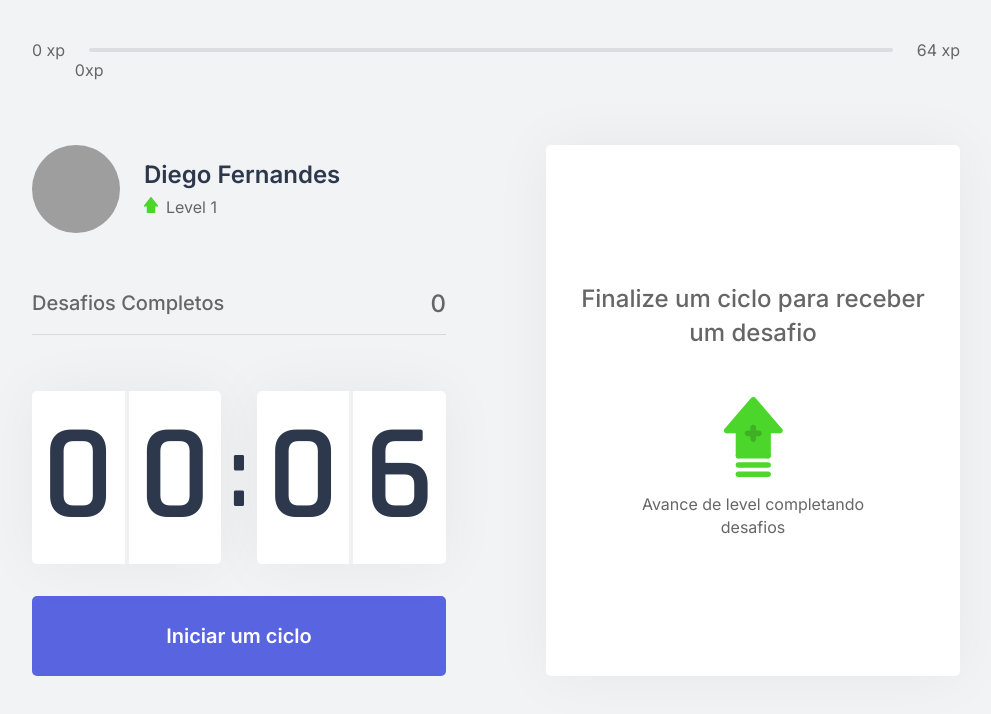
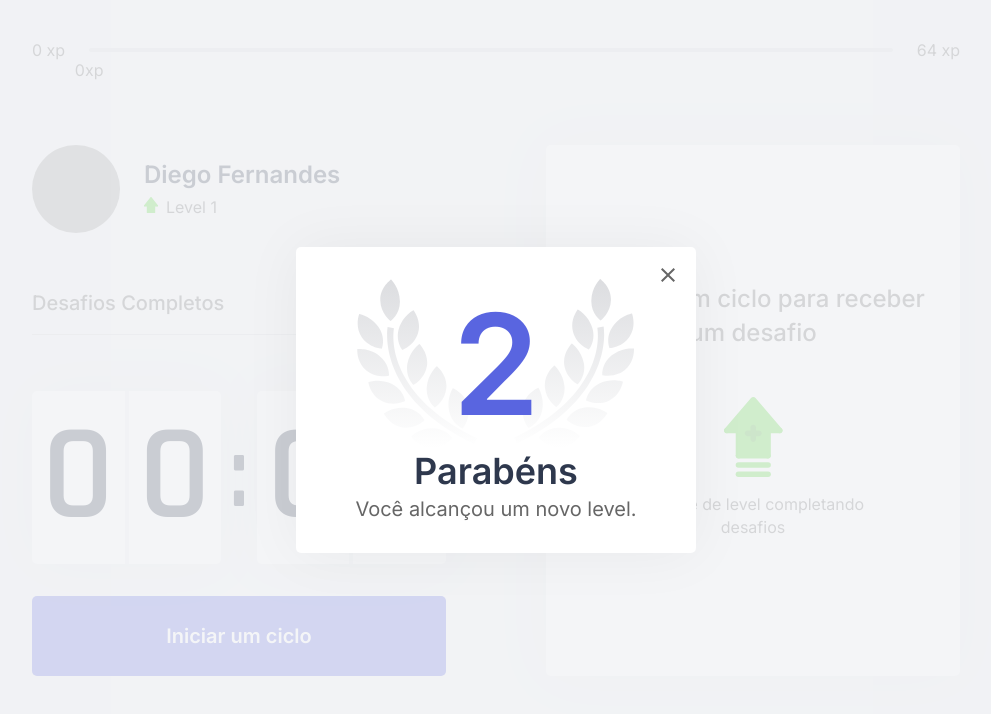
Before and after one commit to carolribeiro2112/moveit-nextjs-nlw04, a Next.js app: page / in a window 1280 px wide. Shown: the top 714 px of the page, without its empty margins (144-1135 px from the left). Built offline with nearby package versions, Linux system fonts and the light colour scheme; grey boxes are pictures that could not be loaded.

Commit message:
add server side props and add modal component

```diff
--- a/package.json
+++ b/package.json
@@ -9,12 +9,14 @@
   },
   "dependencies": {
     "@types/styled-components": "^5.1.7",
+    "js-cookie": "^3.0.1",
     "next": "10.0.7",
     "react": "17.0.1",
     "react-dom": "17.0.1",
     "styled-components": "^5.2.1"
   },
   "devDependencies": {
+    "@types/js-cookie": "^3.0.0",
     "@types/node": "^14.14.31",
     "@types/react": "^17.0.2",
     "@types/react-dom": "^17.0.1",
--- /dev/null
+++ b/src/components/LevelUpModal/index.tsx
@@ -0,0 +1,18 @@
+import { Overlay, Container } from './styles';
+
+export function LevelUpModal () {
+  return (
+    <Overlay>
+      <Container>
+        <header>2</header>
+
+        <strong>Parabéns</strong>
+        <p>Você alcançou um novo level.</p>
+
+        <button type='button'>
+          <img src="/icons/close.svg" alt="fechar modal" />
+        </button>
+      </Container>
+    </Overlay>
+  )
+}
--- /dev/null
+++ b/src/components/LevelUpModal/styles.ts
@@ -0,0 +1,53 @@
+import styled from "styled-components";
+
+export const Overlay = styled.div`
+  background: rgba(242, 243, 245, 0.8);
+  position: fixed;
+  top: 0;
+  bottom: 0;
+  right: 0;
+  left: 0;
+
+  display: flex;
+  justify-content: center;
+  align-items: center;
+`;
+
+export const Container = styled.div`
+  background: var(--white);
+  width: 100%;
+  max-width: 400px;
+  padding: 2rem 3rem;
+  border-radius: 5px;
+  box-shadow: 0 0 60px rgba(0, 0, 0, 0.05);
+  text-align: center;
+  position: relative;
+
+  header {
+    font-size: 8.75rem;
+    font-weight: 600;
+    color: var(--blue);
+    background: url('/icons/levelup.svg') no-repeat center;
+    background-size: contain;
+  }
+
+  strong {
+    font-size: 2.25rem;
+    color: var(--title);
+  }
+
+  p {
+    font-size: 1.25rem;
+    color: var(--text);
+    margin-top: 0.25rem;
+  }
+
+  button {
+    position: absolute;
+    right: 0.5rem;
+    top: 0.5rem;
+    background: transparent;
+    border: 0;
+    font-size: 0;
+  }
+`;
--- a/src/contexts/ChallengesContext.tsx
+++ b/src/contexts/ChallengesContext.tsx
@@ -1,5 +1,7 @@
 import { createContext, ReactNode, useEffect, useState } from "react";
+import Cookies from 'js-cookie';
 import challenges from '../../challenges.json';
+import { LevelUpModal } from "../components/LevelUpModal";
 
 interface Challenge {
   type: 'body' | 'eye';
@@ -19,16 +21,22 @@
 }
 
 interface ChallengesProviderProps {
-  children: ReactNode
+  children: ReactNode,
+  level: number,
+  currentExperience: number,
+  challengesCompleted: number,
 }
 
 
 export const ChallengesContext = createContext({} as ChallengesContextData);
 
-export function ChallengesProvider({children}: ChallengesProviderProps) {
-  const [level, setLevel] = useState(1);
-  const [currentExperience, setCurrentExperience] = useState(0);
-  const [challengesCompleted, setChallengesCompleted] = useState(0);
+export function ChallengesProvider({
+  children,
+  ...rest
+}: ChallengesProviderProps) {
+  const [level, setLevel] = useState(rest.level ?? 1);
+  const [currentExperience, setCurrentExperience] = useState(rest.currentExperience ?? 0);
+  const [challengesCompleted, setChallengesCompleted] = useState(rest.challengesCompleted ?? 0);
 
   const [activeChallenge, setActiveChallenge] = useState(null);
 
@@ -37,6 +45,12 @@
   useEffect(() => {
     Notification.requestPermission();
   }, [])
+
+  useEffect(() => {
+    Cookies.set('level', String(level));
+    Cookies.set('currentExperience', String(currentExperience));
+    Cookies.set('challengesCompleted', String(challengesCompleted));
+  }, [level, currentExperience, challengesCompleted])
 
   function levelUp() {
     setLevel(level + 1)
@@ -95,6 +109,8 @@
       }}
     >
       {children}
+
+      <LevelUpModal/>
     </ChallengesContext.Provider>
   )
 }
--- a/src/pages/_app.tsx
+++ b/src/pages/_app.tsx
@@ -7,12 +7,10 @@
 
 function MyApp({ Component, pageProps }) {
   return (
-    <ChallengesProvider>
-      <Countdownprovider>
+    <>
       <Component {...pageProps} />
       <GlobalStyle/>
-      </Countdownprovider>
-    </ChallengesProvider>
+   </>
   )
 }
 
--- a/src/pages/index.tsx
+++ b/src/pages/index.tsx
@@ -1,20 +1,36 @@
 import Head from 'next/head';
+import { GetServerSideProps } from 'next'
+
 import { ChallengeBox } from '../components/ChallengeBox/ChallengeBox';
 import { CompletedChallenges } from '../components/CompletedChallenges';
 import { Countdown } from '../components/CountDown';
 import { ExperienceBar } from "../components/ExperienceBar";
 import { Profile } from '../components/Profile';
+import { ChallengesProvider } from '../contexts/ChallengesContext';
+import { Countdownprovider } from '../contexts/CountdownContext';
 
-export default function Home() {
+interface HomeProps {
+  level: number,
+  currentExperience: number,
+  challengesCompleted: number,
+}
+
+export default function Home(props:HomeProps) {
+  // console.log(props)
+
   return (
-    <>
+    <ChallengesProvider
+      level={props.level}
+      currentExperience={props.currentExperience}
+      challengesCompleted={props.challengesCompleted}
+    >
       <div className="container">
         <Head>
           <title>Início | Move.it</title>
         </Head>
         <ExperienceBar/>
 
-
+        <Countdownprovider>
           <section>
             <div>
               <Profile/>
@@ -25,8 +41,24 @@
               <ChallengeBox/>
             </div>
           </section>
-
+        </Countdownprovider>
       </div>
-    </>
+    </ChallengesProvider>
   )
 }
+
+export const getServerSideProps:GetServerSideProps = async (ctx) => {
+  const {
+    level,
+    currentExperience,
+    challengesCompleted
+  } = ctx.req.cookies
+
+  return {
+    props: {
+      level: Number(level),
+      currentExperience: Number(currentExperience),
+      challengesCompleted: Number(challengesCompleted)
+    }
+  }
+}
```
Also changed, not shown: 1 other file (tests, documents, lock files or other folders).
